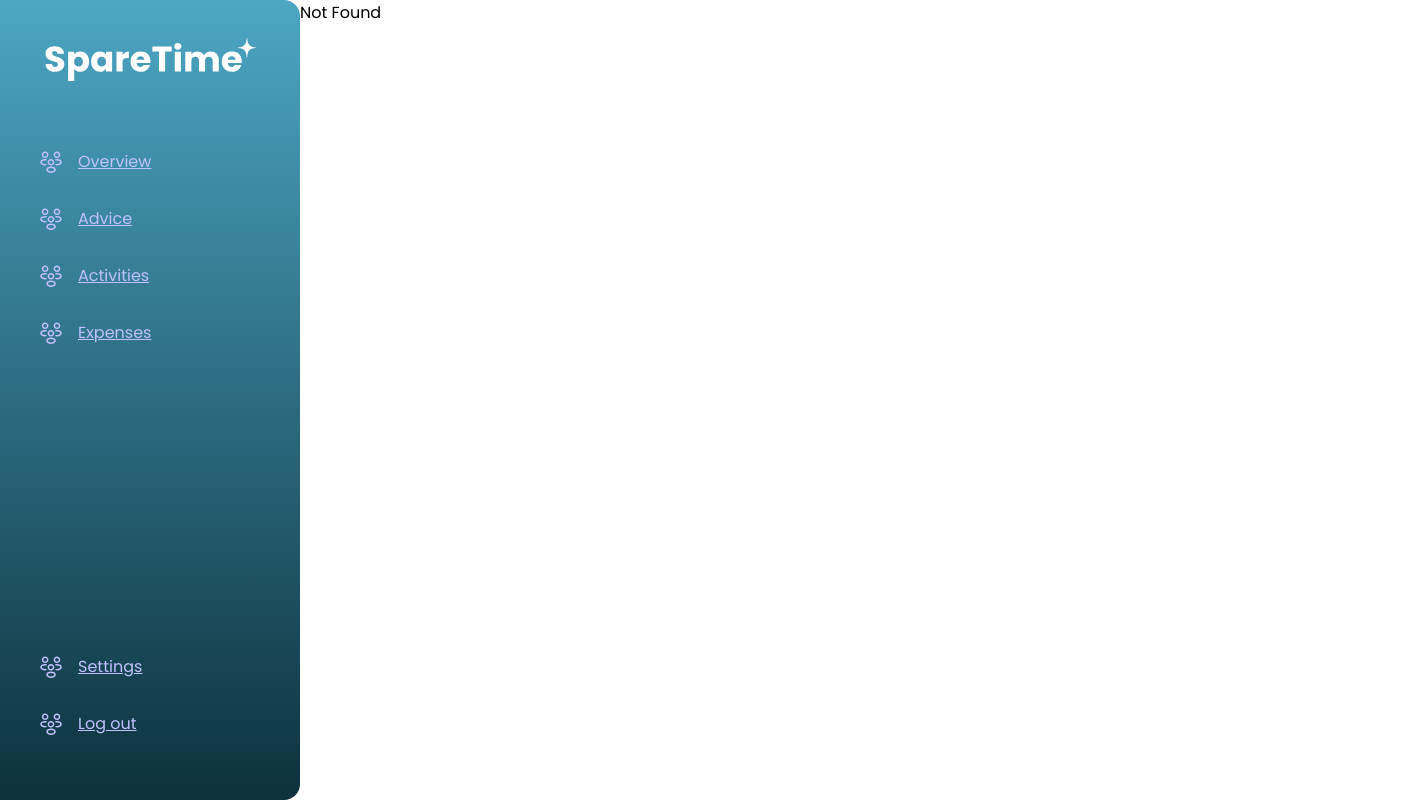
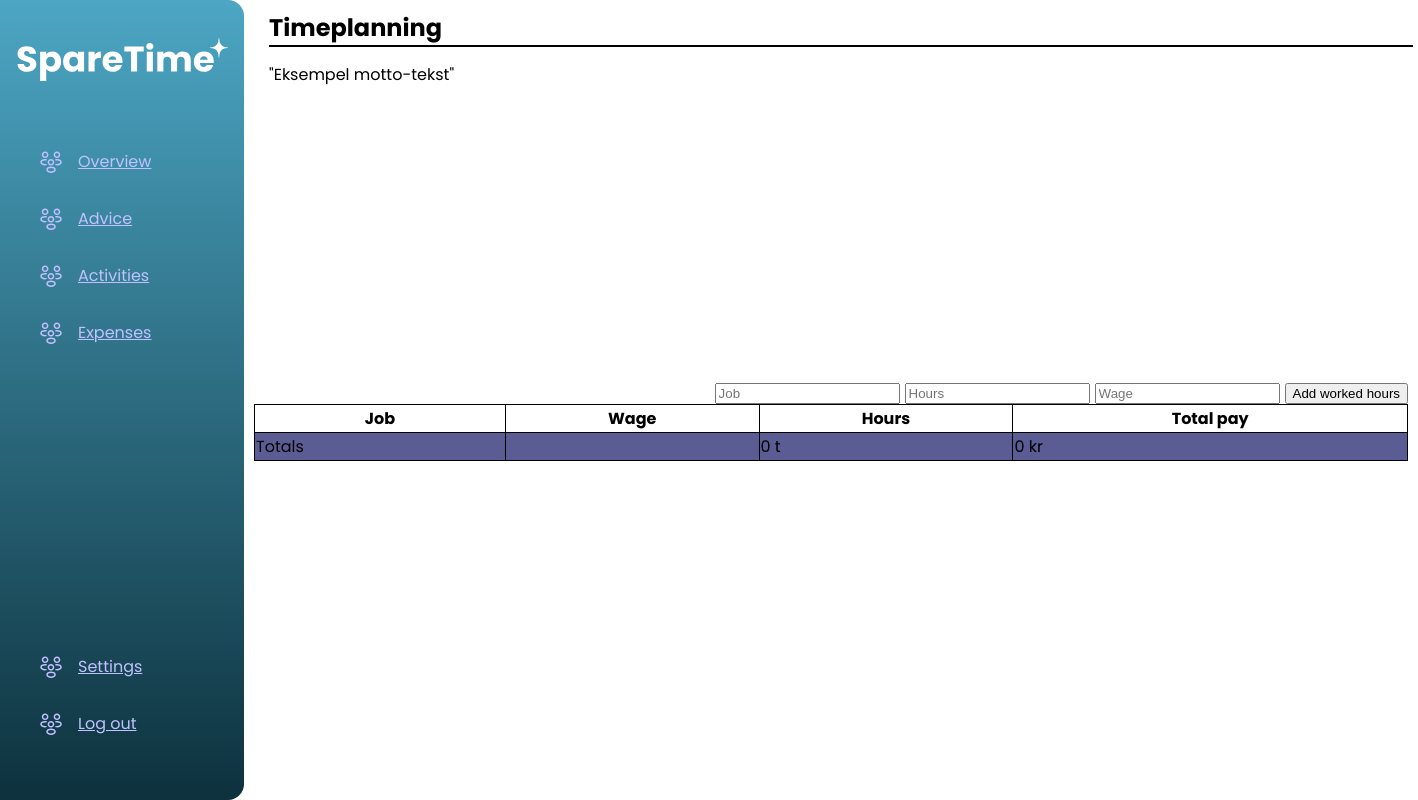
Before and after one commit to kevinanielsen/aau-p2, a React (Vite) app in the folder frontend/: page /Timeplan in a window 1280 px wide. Before the commit this address had no page. Shown: the whole page, 1418 px wide, since content can reach past the window. Built offline with nearby package versions, Linux system fonts and the light colour scheme.

Commit message:
"First functionality"

```diff
--- a/frontend/src/App.jsx
+++ b/frontend/src/App.jsx
@@ -4,10 +4,11 @@ import { SignUp } from "./pages/SignUp";
 import { Home } from "./pages/Home";
 import { Activities } from "./pages/Activities";
 import { Advice } from "./pages/Advice";
+import { TimePlan } from "./pages/TimePlan";
 import { Expenses } from "./pages/Expenses";
 import { LogOut } from "./pages/LogOut";
 import { Settings } from "./pages/Settings";
-import { Sidebar } from "./components/Sidebar";
+import { Sidebar } from "./components/SideBar";
 const App = () => {
   return (
     <main style={{ display: 'flex'}}>
@@ -22,6 +23,9 @@ const App = () => {
           </Route>
           <Route path="/activities">
             <Activities></Activities>
+          </Route>
+          <Route path="/Timeplan">
+            <TimePlan></TimePlan>
           </Route>
           <Route path="/advice">
             <Advice></Advice>
--- /dev/null
+++ b/frontend/src/components/Table.jsx
@@ -0,0 +1,71 @@
+import '../styles/Table.css';
+import { useState } from "react";
+
+
+export const Table = () => {
+    const [rows, setRows] = useState([]); // State to track table rows
+
+    const addEmptyRow = () => {
+      setRows([...rows, {}]); // Add an empty row to the state
+    };
+
+function handleSubmit(e){
+    e.preventDefault();
+    const form = e.target;
+    const formData = new FormData(form);
+
+        const job = formData.get("job");
+        const hours = parseFloat(formData.get("hours")) || 0; // Ensure hours is a number
+        const pay = parseFloat(formData.get("pay")) || 0; // Ensure pay is a number
+        setRows([...rows, { job, hours, pay }]);
+
+        form.reset();
+}
+    // Calculate totals using a for-loop
+    let totalHours = 0;
+    let totalPay = 0;
+    for (let i = 0; i < rows.length; i++) {
+        totalHours += rows[i].hours;
+        totalPay += rows[i].pay * rows[i].hours;
+    }
+
+    return (
+      <div>
+        <form className="inputForms" onSubmit={handleSubmit}>
+            <input name="job" placeholder="Job" required />
+            <input name="hours" type="number" placeholder="Hours" required />
+            <input name="pay" type="number" placeholder="Wage" required />
+            <button type="submit">Add worked hours</button>
+        </form>
+
+            <table>
+                <thead>
+                <tr>
+                    <th>Job</th>
+                    <th>Wage</th>
+                    <th>Hours</th>
+                    <th>Total pay</th>
+                </tr>
+                </thead>
+                <tbody>
+                    {rows.map((row, index) => (
+                        <tr key={index}>
+                            <td>{row.job}</td>
+                            <td>{row.pay}</td>
+                            <td>{row.hours}</td>
+                            <td>{`${row.pay * row.hours } kr`}</td>
+                        </tr>
+                    ))}
+                </tbody>
+                <tfoot>
+                    <tr>
+                        <td scope="row">Totals</td>
+                        <td></td>
+                        <td>{`${totalHours} t`}</td>
+                        <td>{`${totalPay} kr`}</td>
+                    </tr>
+                </tfoot>
+            </table>
+        </div>
+    );
+  };
--- a/frontend/src/pages/Home.jsx
+++ b/frontend/src/pages/Home.jsx
@@ -1,4 +1,3 @@
-import { Sidebar } from '../components/Sidebar';
 export const Home = () => {
   return (
     <></>
--- /dev/null
+++ b/frontend/src/pages/TimePlan.jsx
@@ -0,0 +1,16 @@
+import '../styles/TimePlan.css';
+import {Table} from '../components/Table';
+
+export const TimePlan = () => {
+    return (
+      <div>
+          <section className="header">
+            <h1>Timeplanning</h1>
+            <p>"Eksempel motto-tekst"</p>
+          </section>
+        <section className="table-container">
+          <Table />
+        </section>
+      </div>
+    )
+}
--- /dev/null
+++ b/frontend/src/styles/Table.css
@@ -0,0 +1,17 @@
+table, th, td {
+    border: 1px solid black;
+    border-collapse: collapse;
+}
+table {
+    width:1154px;
+}
+
+tr:nth-child(even) {
+    background-color: #D6EEEE;
+}
+.buttons{
+    align-items: right;
+}
+tfoot{
+    background-color: rgb(92, 92, 148);
+}
--- /dev/null
+++ b/frontend/src/styles/TimePlan.css
@@ -0,0 +1,28 @@
+.header{
+    display: flex;
+    flex-direction: column;
+    margin-left:20px;
+}
+.header > * {
+    margin: 5px;
+    margin-top: 10px;
+}
+.header > *:not(:last-child) {
+    border-bottom: 2px solid #000000; /* Add a flat line */
+}
+
+.table-container {
+    display: flex;
+    align-items: center; /* Centers the table vertically */
+    height: 80vh; /* Make the container take the full height of the viewport */
+    margin:10px;
+    overflow: hidden;
+}
+
+.inputForms{
+    display: flex;
+    flex-direction: row; /* Stack inputs vertically */
+    gap: 5px; /* Add spacing between inputs */
+    justify-content: right;
+
+}
```
